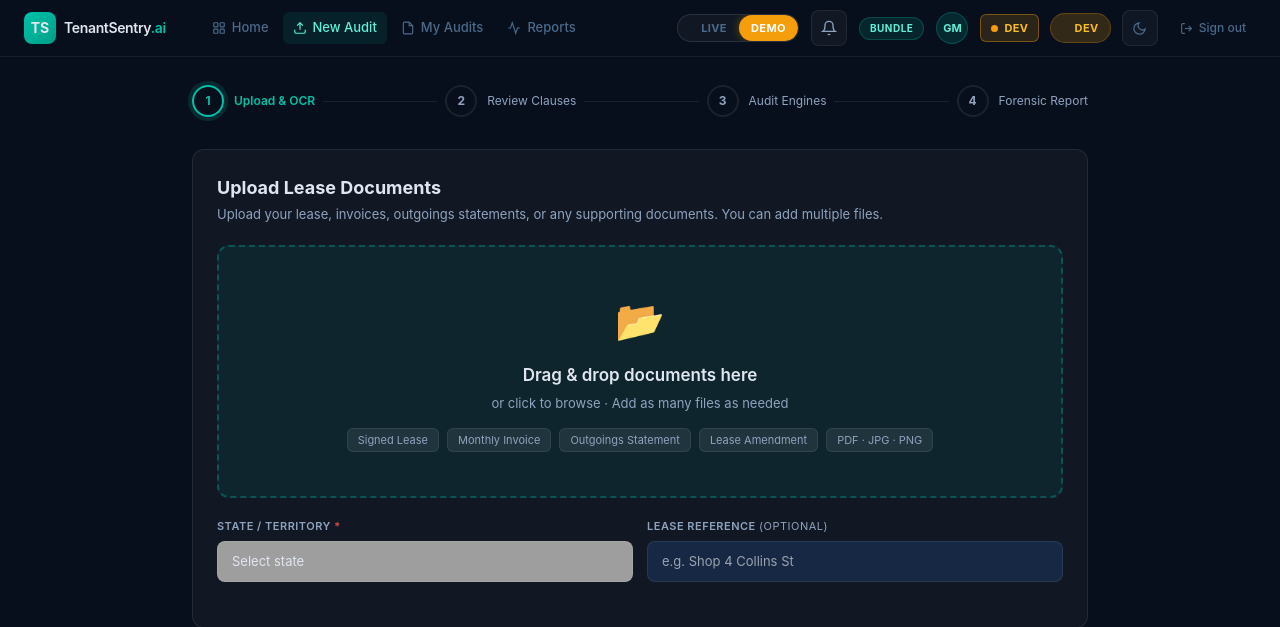
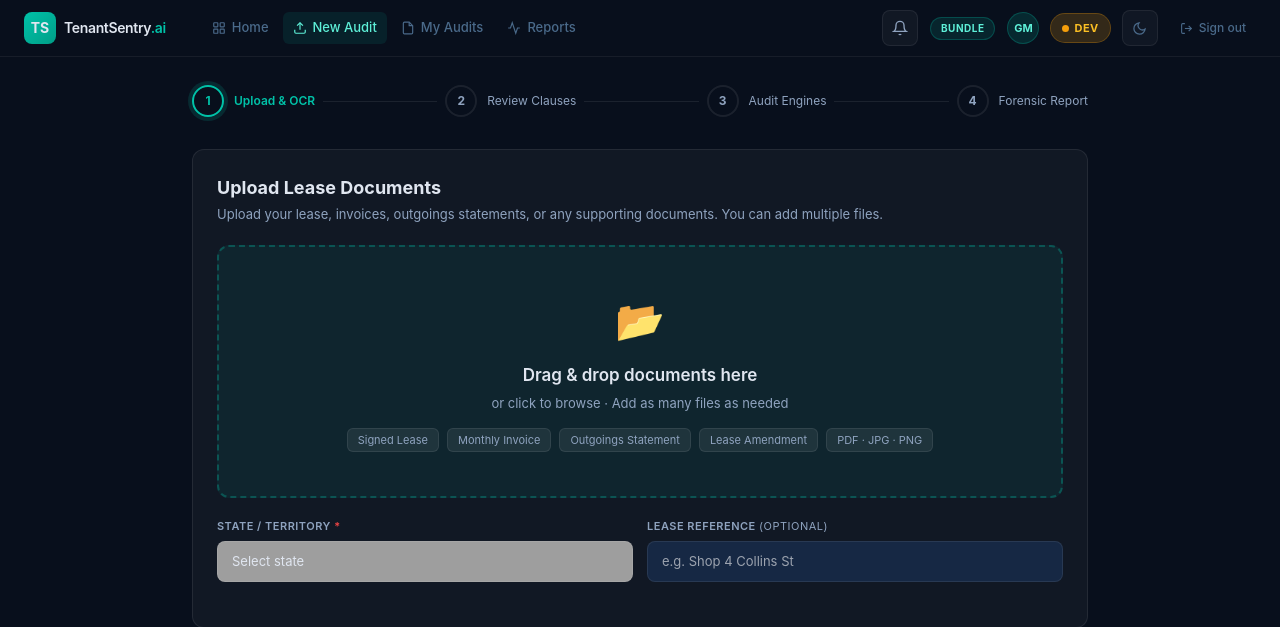
Before and after one commit to gurpreet-singh-bi/tenantsentry-app, a FastAPI app: page /audit in a window 1280 px wide. Shown: the top 627 px of the page. Run offline with FastAPI, Linux system fonts and the light colour scheme; some libraries are stand-ins or nearby versions; grey boxes are pictures that could not be loaded.

Commit message:
fix: remove duplicate LIVE/DEMO buttons from audit.html nav, single mode pill via middleware

```diff
--- a/tenantsentry-rag/templates/audit.html
+++ b/tenantsentry-rag/templates/audit.html
@@ -731,16 +731,7 @@ html[data-theme="light"] .status-processing{ background: rgba(0,194,168,0.08) !i
     main, .stepper-wrap { padding-left: 16px; padding-right: 16px; }
   }
 
-  /* ── LIVE / DEMO TOGGLE ── */
-  .mode-toggle { display:flex; align-items:center; gap:0; border-radius:20px; overflow:hidden; border:1px solid rgba(255,255,255,0.10); background:rgba(255,255,255,0.04); flex-shrink:0; }
-  .mode-btn { font-size:11px; font-weight:700; padding:5px 12px; cursor:pointer; border:none; background:transparent; letter-spacing:0.4px; transition:all 0.15s; }
-  .mode-btn.live  { color:var(--ts-text2); }
-  .mode-btn.demo  { color:var(--ts-text2); }
-  .mode-btn.live.active  { background:#00c2a8; color:#fff; border-radius:20px; box-shadow:0 0 8px rgba(0,194,168,0.4); }
-  .mode-btn.demo.active  { background:#f59e0b; color:#fff; border-radius:20px; box-shadow:0 0 8px rgba(245,158,11,0.35); }
-  .mode-indicator { display:inline-block; width:6px; height:6px; border-radius:50%; margin-right:5px; vertical-align:middle; }
-  .mode-btn.live.active .mode-indicator  { background:#fff; box-shadow:0 0 4px rgba(255,255,255,0.8); animation:pulse-dot 2s infinite; }
-  @keyframes pulse-dot { 0%,100%{opacity:1} 50%{opacity:0.4} }
+  /* DEV/LIVE toggle styles removed — handled by static/mode-toggle.js */
 
   /* ── NAV STYLES (shared with dashboard) ── */
   .nav-link { color:var(--ts-text2); font-size:13px; font-weight:500; padding:6px 10px; border-radius:6px; transition:all 0.15s; display:inline-flex; align-items:center; gap:6px; cursor:pointer; text-decoration:none; }
@@ -780,26 +771,13 @@ html[data-theme="light"] .status-processing{ background: rgba(0,194,168,0.08) !i
       </div>
     </div>
     <div class="flex items-center gap-3">
-      <!-- Live / Demo toggle -->
-      <div class="mode-toggle" title="Switch between Live API and Demo mode">
-        <button id="btnLive" class="mode-btn live" onclick="setMode('live')">
-          <span class="mode-indicator"></span>LIVE
-        </button>
-        <button id="btnDemo" class="mode-btn demo" onclick="setMode('demo')">DEMO</button>
-      </div>
+      <!-- DEV/LIVE toggle injected globally by mode-toggle.js -->
       <button class="relative w-9 h-9 rounded-lg flex items-center justify-center" style="background:rgba(255,255,255,0.04);border:1px solid rgba(255,255,255,0.07);" title="Notifications">
         <svg width="16" height="16" viewBox="0 0 24 24" fill="none" stroke="#8fa3bf" stroke-width="2"><path d="M18 8A6 6 0 006 8c0 7-3 9-3 9h18s-3-2-3-9"/><path d="M13.73 21a2 2 0 01-3.46 0"/></svg>
       </button>
       <span class="hidden sm:inline-flex plan-badge">Bundle</span>
       <div class="user-avatar">GM</div>
-      <button id="ts-mode-btn"
-  onclick="tsModeToggle()"
-  title="Switch between DEV (mock data) and LIVE (real API) mode — admin only"
-  style="display:inline-flex;align-items:center;gap:6px;padding:0 10px;height:28px;border-radius:6px;font-size:11px;font-weight:700;letter-spacing:0.4px;cursor:pointer;border:none;transition:all 0.2s;flex-shrink:0;">
-  <span id="ts-mode-dot" style="width:7px;height:7px;border-radius:50%;flex-shrink:0;"></span>
-  <span id="ts-mode-label">···</span>
-</button>
-<button id="ts-theme-btn" onclick="tsToggleTheme()" title="Toggle light/dark mode"
+      <button id="ts-theme-btn" onclick="tsToggleTheme()" title="Toggle light/dark mode"
   style="width:36px;height:36px;border-radius:8px;display:flex;align-items:center;justify-content:center;cursor:pointer;transition:all 0.15s;flex-shrink:0;border:1px solid var(--ts-border-rgba,rgba(255,255,255,0.07));background:var(--ts-raised,rgba(255,255,255,0.035));">
   <svg id="ts-icon-moon" width="15" height="15" viewBox="0 0 24 24" fill="none" stroke="var(--ts-text2,#4a6a8a)" stroke-width="2" style="display:block"><path d="M21 12.79A9 9 0 1111.21 3 7 7 0 0021 12.79z"/></svg>
   <svg id="ts-icon-sun"  width="15" height="15" viewBox="0 0 24 24" fill="none" stroke="var(--ts-text2,#4a6a8a)" stroke-width="2" style="display:none"><circle cx="12" cy="12" r="5"/><line x1="12" y1="1" x2="12" y2="3"/><line x1="12" y1="21" x2="12" y2="23"/><line x1="4.22" y1="4.22" x2="5.64" y2="5.64"/><line x1="18.36" y1="18.36" x2="19.78" y2="19.78"/><line x1="1" y1="12" x2="3" y2="12"/><line x1="21" y1="12" x2="23" y2="12"/><line x1="4.22" y1="19.78" x2="5.64" y2="18.36"/><line x1="18.36" y1="5.64" x2="19.78" y2="4.22"/></svg>
@@ -1490,20 +1468,22 @@ html[data-theme="light"] .status-processing{ background: rgba(0,194,168,0.08) !i
     document.getElementById('leaseState').style.borderColor = '';
   }
 
-  // ── LIVE / DEMO MODE TOGGLE ──────────────────────────────────────────────────
-  // 'live'  → real Claude API calls (MOCK_MODE=false required on server)
-  // 'demo'  → mock OCR stages + hardcoded confidence issues (no API calls)
-  let auditMode = localStorage.getItem('auditMode') || 'demo';
+  // ── DEV / LIVE MODE — driven by server-side toggle ──────────────────────────
+  // Mode is set server-side via POST /api/admin/mode/toggle.
+  // The DEV/LIVE pill in the nav (injected by mode-toggle.js) is the single toggle.
+  // This page reads the current mode from the server on load.
+  let auditMode = 'dev'; // default until server responds
 
   function setMode(mode) {
     auditMode = mode;
     localStorage.setItem('auditMode', mode);
-    document.getElementById('btnLive').classList.toggle('active', mode === 'live');
-    document.getElementById('btnDemo').classList.toggle('active', mode === 'demo');
-  }
-
-  // Init toggle state on page load
-  setMode(auditMode);
+  }
+
+  // Sync mode from server on page load
+  fetch('/api/mode')
+    .then(function(r){ return r.json(); })
+    .then(function(d){ setMode(d.is_dev ? 'dev' : 'live'); })
+    .catch(function(){ setMode(localStorage.getItem('auditMode') || 'dev'); });
 
   // ── UPLOAD ZONE EVENTS ──
   const zone = document.getElementById('uploadZone');
@@ -2430,66 +2410,6 @@ document.addEventListener('DOMContentLoaded', tsApplyThemeIcons);
 tsApplyThemeIcons();
 </script>
 
-<script>
-/* ═══════════════════════════════════════
-   DEV / LIVE MODE TOGGLE
-═══════════════════════════════════════ */
-(function() {
-  function tsApplyModeBadge(data) {
-    var btn   = document.getElementById('ts-mode-btn');
-    var dot   = document.getElementById('ts-mode-dot');
-    var label = document.getElementById('ts-mode-label');
-    if (!btn) return;
-    if (data.is_dev) {
-      btn.style.background   = 'rgba(245,158,11,0.15)';
-      btn.style.border       = '1px solid rgba(245,158,11,0.4)';
-      btn.style.color        = '#fbbf24';
-      dot.style.background   = '#f59e0b';
-      label.textContent      = 'DEV';
-      btn.title = 'DEV mode — click to switch to LIVE (requires admin token)';
-    } else {
-      btn.style.background   = 'rgba(34,197,94,0.12)';
-      btn.style.border       = '1px solid rgba(34,197,94,0.3)';
-      btn.style.color        = '#4ade80';
-      dot.style.background   = '#22c55e';
-      label.textContent      = 'LIVE';
-      btn.title = 'LIVE mode — click to switch to DEV (requires admin token)';
-    }
-  }
-
-  function tsLoadMode() {
-    fetch('/api/mode').then(function(r){ return r.json(); }).then(tsApplyModeBadge).catch(function(){});
-  }
-
-  window.tsModeToggle = function() {
-    var token = localStorage.getItem('ts-admin-token') || '';
-    if (!token) {
-      token = prompt('Admin token required to switch mode:');
-      if (!token) return;
-      localStorage.setItem('ts-admin-token', token);
-    }
-    fetch('/api/admin/mode/toggle', {
-      method: 'POST',
-      headers: { 'X-Admin-Token': token }
-    })
-    .then(function(r) {
-      if (r.status === 401) {
-        localStorage.removeItem('ts-admin-token');
-        alert('Invalid admin token. Token cleared — try again.');
-        return null;
-      }
-      return r.json();
-    })
-    .then(function(data) {
-      if (data) tsApplyModeBadge(data);
-    })
-    .catch(function(e) { console.error('Mode toggle failed', e); });
-  };
-
-  document.addEventListener('DOMContentLoaded', tsLoadMode);
-  tsLoadMode();
-})();
-</script>
 
 </body>
 </html>
```
